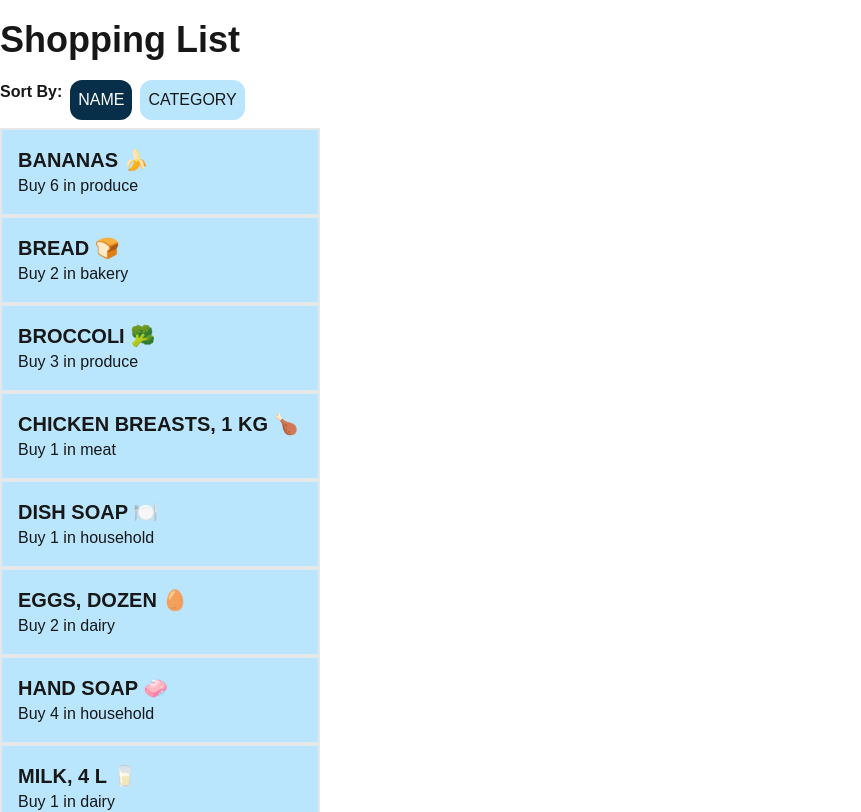
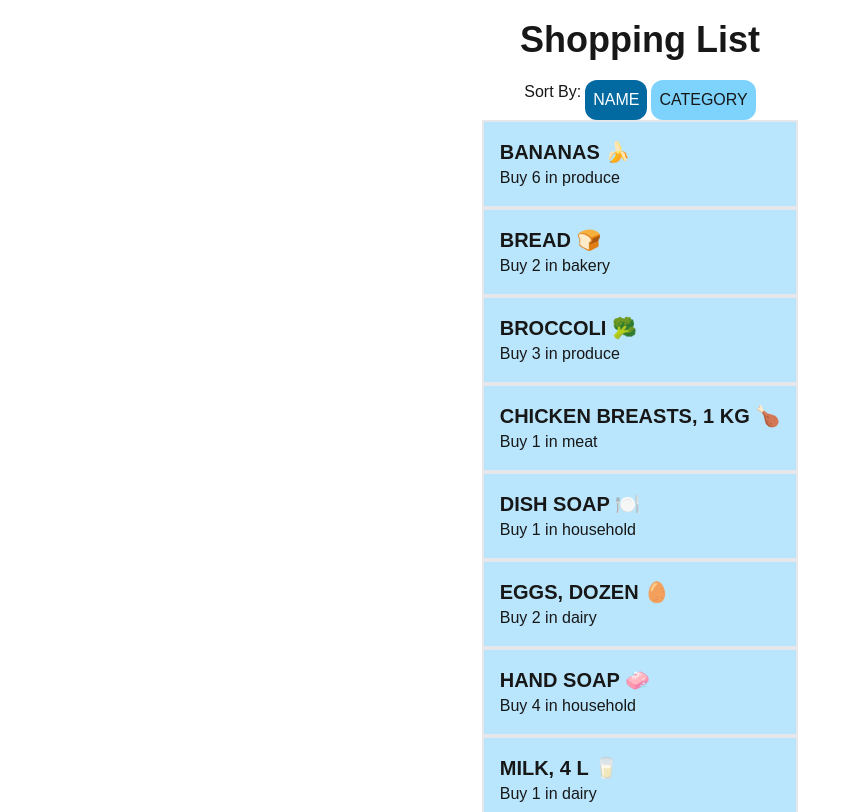
Before and after one commit to teddy-1991/cprg306-assignments, a Next.js app: page /week-6 in a window 1280 px wide. Shown: the top 812 px of the page, without its empty margins (0-861 px from the left). Built offline with nearby package versions, Linux system fonts and the light colour scheme.

Commit message:
edited item-list.js

```diff
--- a/app/week-6/item-list.js
+++ b/app/week-6/item-list.js
@@ -1,44 +1,44 @@
-"use client";
+'use client';
 
-import {useState} from 'react';
+import { useState } from 'react';
 import Item from './item.js';
-import itemJson from './items.json';
+import items from './items.json';
+
 
 export default function ItemList() {
 
-  let copyItemJson = [...itemJson];
   const [sortBy, setSortBy] = useState("name");
 
-  const sortedItem = copyItemJson.sort((a, b) => {
+  let copyItemsList = [...items];
+
+  const sortedItemsList = copyItemsList.sort((a, b) => {
 
     if (sortBy === "category") {
       return a.category.localeCompare(b.category);
     }
-
     return a.name.localeCompare(b.name);
-
-  });
+  })
 
   return (
-    <div>
-      <div className="flex justify-start align-middle mb-2">
-        <h2 className="font-bold">Sort By: </h2>
-        <button className={`ml-2 p-2 rounded-xl ${sortBy === "name" ? "bg-sky-950 text-white" : "bg-sky-200"}`}
+    <div className="flex justify-center flex-col">
+      <div className="flex justify-center">
+        <h2>Sort By:</h2>
+        <button className={`rounded-xl ml-1 p-2 ${sortBy === "name" ? "bg-sky-700 text-white" : "bg-sky-300"}`}
         onClick={() => setSortBy("name")}>NAME</button>
-
-        <button className={`ml-2 p-2 rounded-xl ${sortBy === "category" ? "bg-sky-950 text-white" : "bg-sky-200"}`}
+        <button className={`rounded-xl ml-1 p-2 ${sortBy === "category" ? "bg-sky-700 text-white" : "bg-sky-300"}`}
         onClick={() => setSortBy("category")}>CATEGORY</button>
       </div>
-      <ul>
+      <div className = "flex justify-center">
+        <ul>
 
-        {sortedItem.map((item) => (
-          <div key={item.id}>
-            <Item name={item.name} quantity={item.quantity} category={item.category} />
+        {sortedItemsList.map((items) => (
+          <div key={items.id}>
+          <Item name={items.name} quantity={items.quantity} category={items.category} />
           </div>
-        ))
-        }
+        ))}
 
-      </ul>
+        </ul>
+      </div>
     </div>
   );
 }
--- a/app/week-6/item.js
+++ b/app/week-6/item.js
@@ -1,7 +1,7 @@
 
 export default function Item({name, quantity, category}) {
     return(
-        <li className = "w-1/4 p-4 bg-sky-200 border-2">
+        <li className = "p-4 bg-sky-200 border-2">
             <h2 className = "text-xl font-bold uppercase">{name}</h2>
             <p>Buy {quantity} in {category}</p>
         </li>
--- a/app/week-6/page.js
+++ b/app/week-6/page.js
@@ -3,10 +3,8 @@ import ItemList from './item-list';
 export default function Page() {
     return (
         <main>
-            <div className="flex justify-center flex-col">
-                <h1 className = "text-4xl font-bold my-5">Shopping List</h1>
-                <ItemList />
-            </div>
+            <h1 className = "text-4xl font-bold text-center my-5">Shopping List</h1>
+            <ItemList />
         </main>
     );
 }
```
